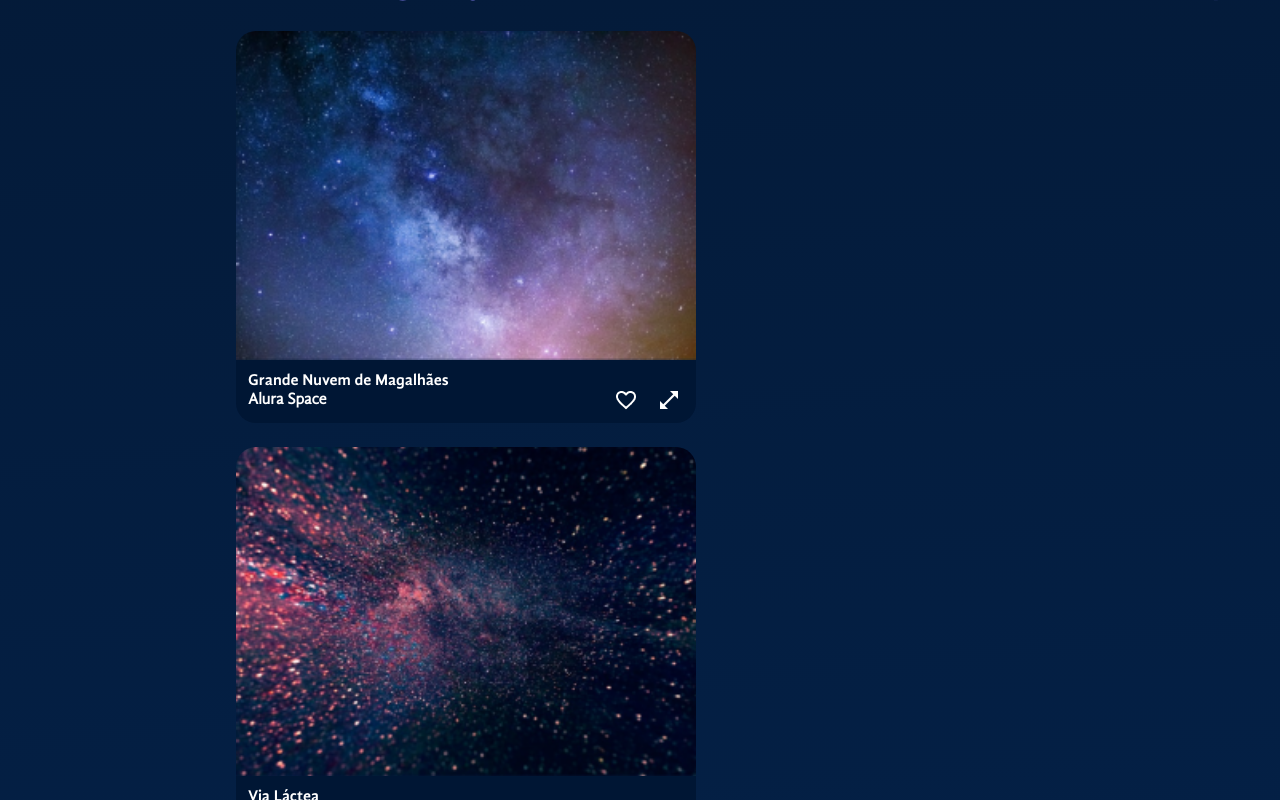
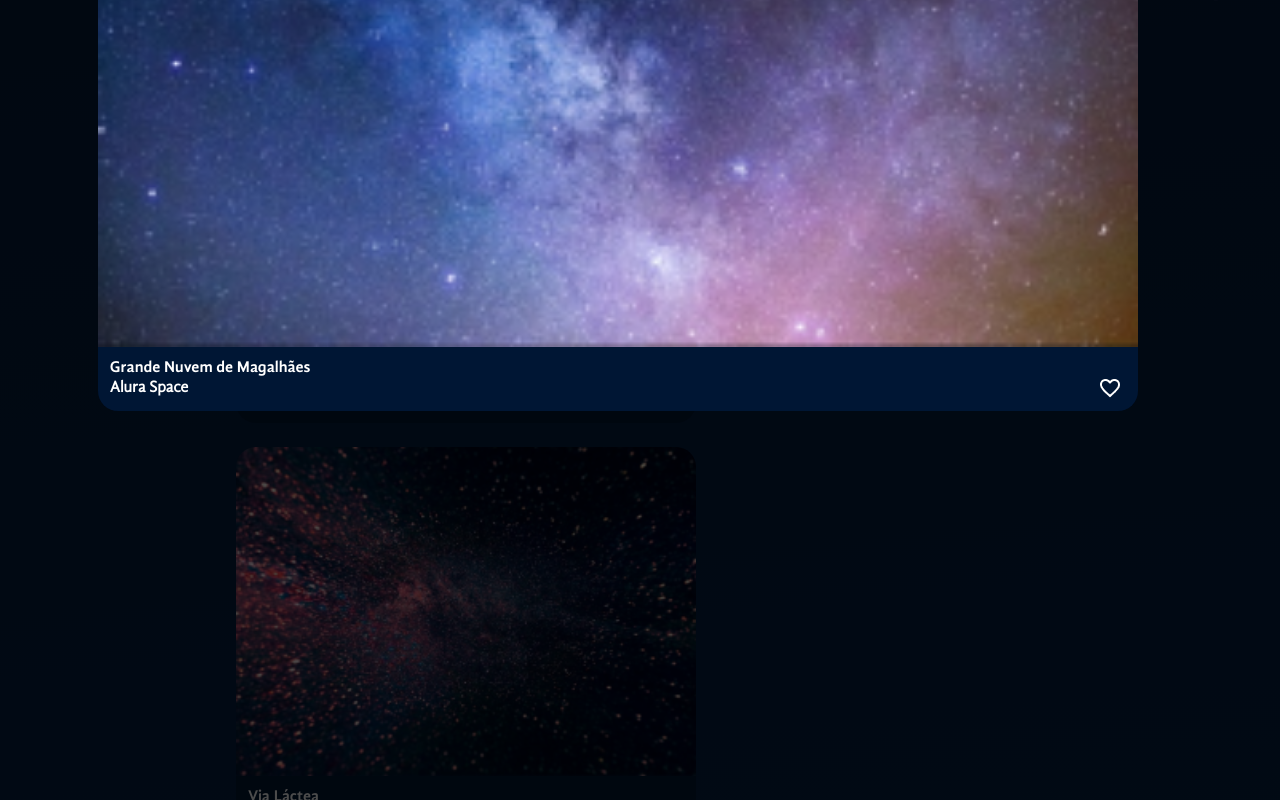
Before and after one commit to CezarBacanieski/Space-react, a React (Vite) app: page / in a window 1280 px wide. Both pictures are taken after a click on the button 669 px from the left and 1091 px from the top of the page. Shown: the part 691-1491 px from the top of the page. Built offline with nearby package versions, Linux system fonts and the light colour scheme.

Commit message:
dialog estilizado e fechando correetamento com props

```diff
--- a/src/App.jsx
+++ b/src/App.jsx
@@ -61,7 +61,7 @@ const App = () => {
           </GalleryContent>
         </MainContainer>
       </AppContainer>
-      <ZoomModal photo={selectedPhoto} />
+      <ZoomModal photo={selectedPhoto} onClose={() => setSelectedPhoto(null)} />
     </FundoGradiente>
   );
 };
--- a/src/components/ZoomModal/index.jsx
+++ b/src/components/ZoomModal/index.jsx
@@ -1,15 +1,49 @@
+import styled from 'styled-components';
 import Image from '../Gallery/GalleryImage';
+import IconButton from '../IconButton';
 
-const ZoomModal = ({ photo }) => {
+const Overlay = styled.div`
+  background-color: rgba(0, 0, 0, 0.7);
+  position: fixed;
+  top: 0;
+  right: 0;
+  bottom: 0;
+  left: 0;
+`;
+
+const StylizedDialog = styled.dialog`
+  position: absolute;
+  top: 294px;
+  background: transparent;
+  padding: 0;
+  border: 0;
+  width: 1156px;
+  display: flex;
+  justify-content: center;
+  form {
+    button {
+      position: relative;
+      top: 20px;
+      right: 60px;
+    }
+  }
+`;
+
+const ZoomModal = ({ photo, onClose }) => {
   return (
     <>
       {photo && (
-        <dialog open={!!photo}>
-          <Image photo={photo} expanded={true} />
-          <form method='dialog'>
-            <button>OK</button>
-          </form>
-        </dialog>
+        <>
+          <Overlay />
+          <StylizedDialog open={!!photo} onClose={onClose}>
+            <Image photo={photo} expanded={true} />
+            <form method='dialog'>
+              <IconButton>
+                <img src='/icons/fechar.png' alt='close icon' />
+              </IconButton>
+            </form>
+          </StylizedDialog>
+        </>
       )}
     </>
   );
```
